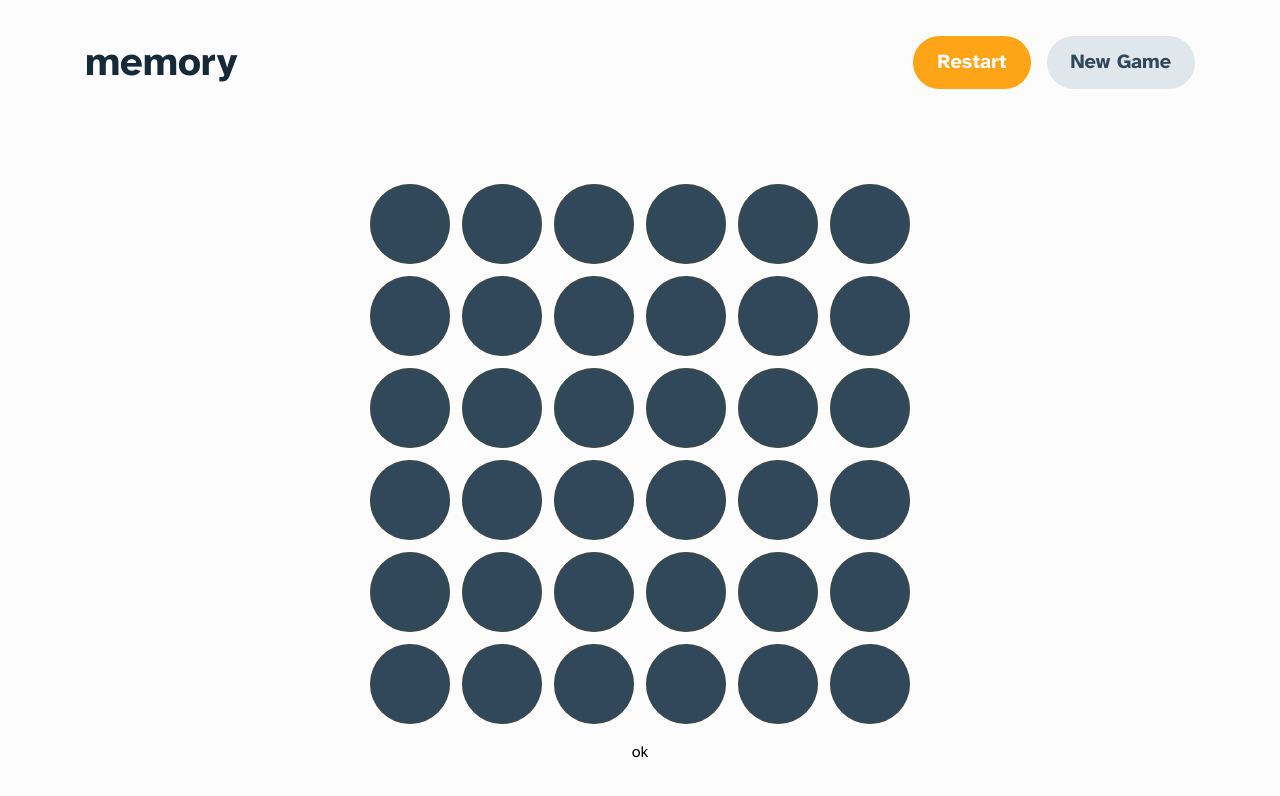
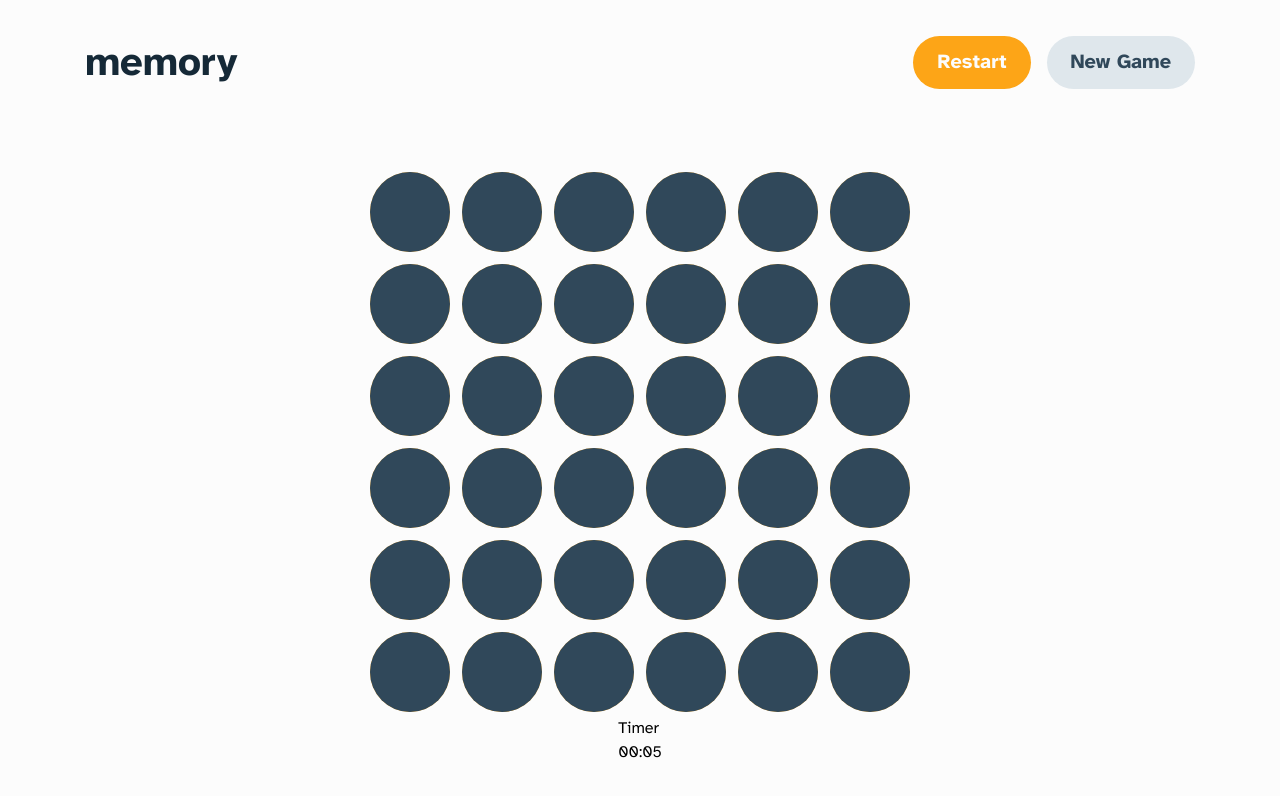
Before and after one commit to jubelo1234/memory-game, a React (Vite) app: page / in a window 1280 px wide. Shown: the top 796 px of the page. Built offline with nearby package versions, Linux system fonts and the light colour scheme.

Commit message:
timer functionality implemented

```diff
--- /dev/null
+++ b/src/components/Timer.tsx
@@ -0,0 +1,36 @@
+import { useState, useEffect } from "react";
+
+const Timer: React.FC = () => {
+  const [seconds, setSeconds] = useState<number>(0);
+
+//   stop timer state should come from redux state
+  const [stopTimer, setStopTimer] = useState<boolean>(false);
+
+  useEffect(() => {
+    if (!stopTimer) {
+      const timer = setInterval(() => {
+        setSeconds((prevSeconds) => prevSeconds + 1);
+      }, 1000);
+
+      return () => clearInterval(timer);
+    }
+  }, [stopTimer]);
+
+  const formatTime = (time: number): string => {
+    const minutes = Math.floor(time / 60);
+    const remainingSeconds = time % 60;
+    const formattedMinutes = String(minutes).padStart(2, "0");
+    const formattedSeconds = String(remainingSeconds).padStart(2, "0");
+    return `${formattedMinutes}:${formattedSeconds}`;
+  };
+
+  return (
+    <div>
+      <h2>Timer</h2>
+      <p>{formatTime(seconds)}</p>
+
+    </div>
+  );
+};
+
+export default Timer;
--- a/src/pages/GamePage.tsx
+++ b/src/pages/GamePage.tsx
@@ -19,6 +19,7 @@ import moon from "../assets/icons/moon-solid.svg";
 import star from "../assets/icons/star-solid.svg";
 import terminal from "../assets/icons/terminal-solid.svg";
 import tree from "../assets/icons/tree-solid.svg";
+import Timer from "../components/Timer";
 
 export default function GamePage() {
   const fourByFour: boolean = false;
@@ -152,7 +153,9 @@ export default function GamePage() {
                 )}
           </div>
         </div>
-        <div>ok</div>
+        <div>
+          <Timer/>
+        </div>
       </div>
     </div>
   );
```
